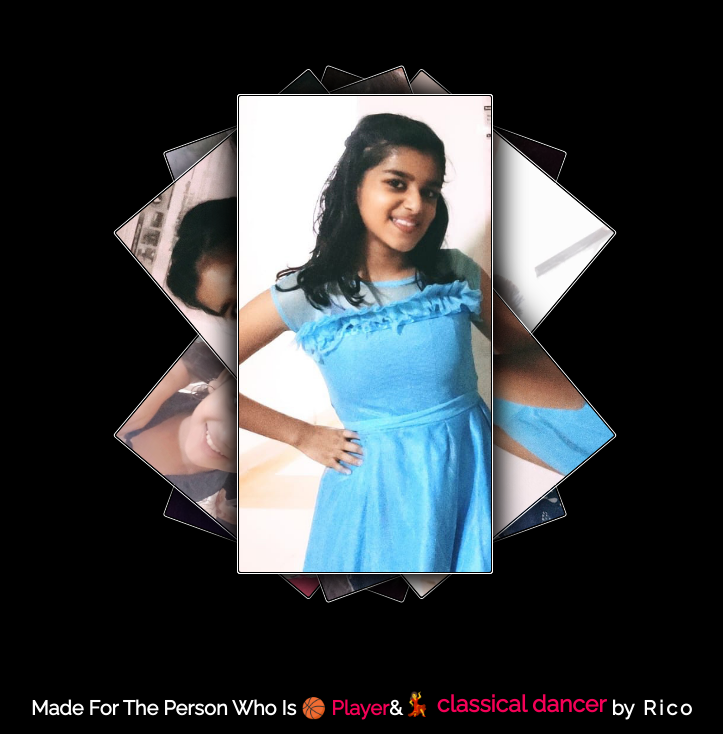
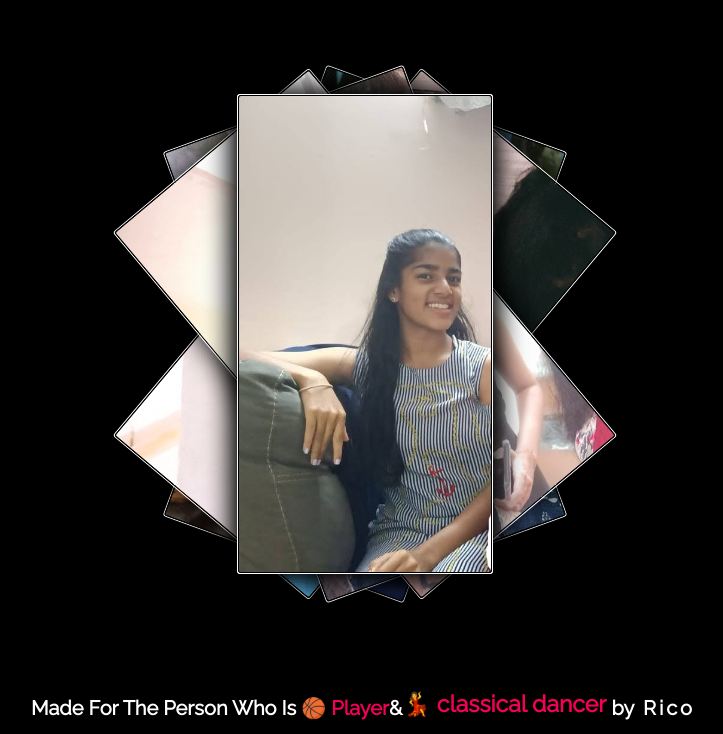
Before and after one commit to Priyamchamp/B-day-things, a plain HTML site: page index.html in a window 1280 px wide. Shown: the part 66-800 px from the top of the page, without its empty margins (275-998 px from the left). Drawn offline with nearby package versions, Linux system fonts and the light colour scheme.

Commit message:
Alignment

```diff
--- a/index.html
+++ b/index.html
@@ -22,28 +22,28 @@
     </div>
     <div class="flex-item2">
         <div class="tarot-card">
-            <img src="images/IMG-20230920-WA0049.jpg" />
+            <img src="images/1.jpg" />
         </div>
         <div class="tarot-card">
-            <img src="images/IMG-20230920-WA0050.jpg" />
+            <img src="images/2.jpg" />
         </div>
         <div class="tarot-card">
             <img
-                src="images/IMG-20230920-WA0051.jpg" />
+                src="images/3.jpg" />
         </div>
         <div class="tarot-card">
-            <img src="images/IMG-20230920-WA0056.jpg" />
+            <img src="images/4.jpg" />
         </div>
         <div class="tarot-card">
             <img
-                src="images/IMG-20230920-WA0053.jpg" />
+                src="images/5.jpg" />
         </div>
         <div class="tarot-card">
             <img
-                src="images/IMG-20230920-WA0054.jpg" />
+                src="images/6.jpg" />
         </div>
         <div class="tarot-card">
-            <img src="images/IMG-20230920-WA0055.jpg" />
+            <img src="images/7.jpg" />
         </div>
     </div>
 
```
Also changed, not shown: images/1.jpg (renamed from images/IMG-20230920-WA0055.jpg), images/2.jpg (renamed from images/IMG-20230920-WA0054.jpg), images/3.jpg (renamed from images/IMG-20230920-WA0053.jpg), images/4.jpg (renamed from images/IMG-20230920-WA0056.jpg), images/5.jpg (renamed from images/IMG-20230920-WA0051.jpg), images/6.jpg (renamed from images/IMG-20230920-WA0050.jpg), images/7.jpg (renamed from images/IMG-20230920-WA0049.jpg).
